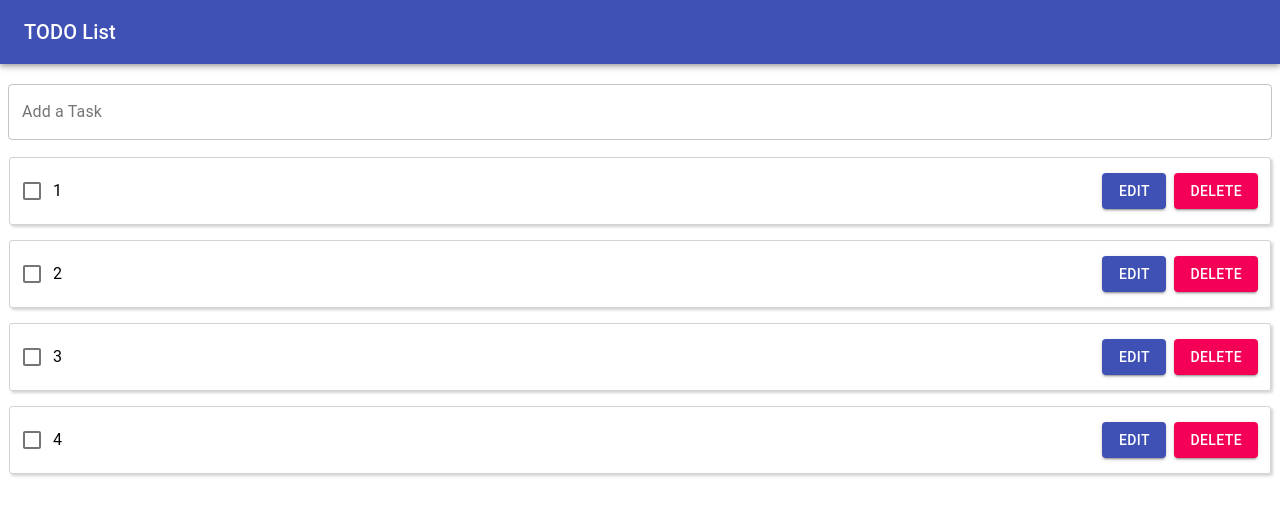
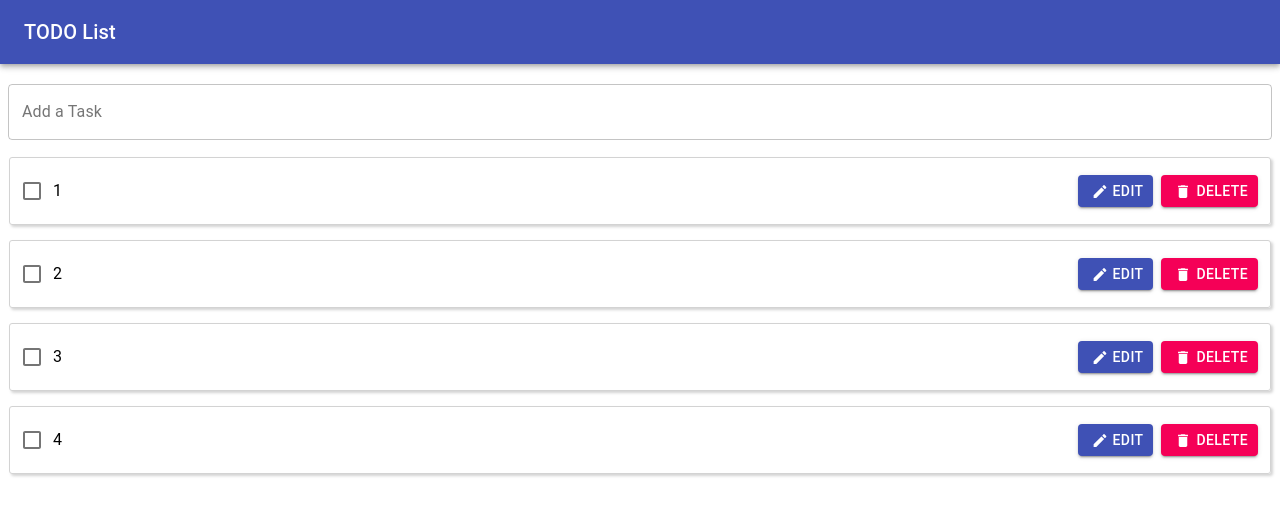
Before and after one commit to comconToukir/todo-list-frontend, a React (Create React App) app: page / in a window 1280 px wide. Shown: the top 516 px of the page. Built offline with nearby package versions, Linux system fonts and the light colour scheme.

Commit message:
design revamp icon add

```diff
--- a/package.json
+++ b/package.json
@@ -4,6 +4,7 @@
   "private": true,
   "dependencies": {
     "@material-ui/core": "^4.12.4",
+    "@material-ui/icons": "^4.11.3",
     "@testing-library/jest-dom": "^5.14.1",
     "@testing-library/react": "^13.0.0",
     "@testing-library/user-event": "^13.2.1",
--- a/src/components/TaskItem/TaskItem.js
+++ b/src/components/TaskItem/TaskItem.js
@@ -5,6 +5,8 @@ import Button from '@material-ui/core/Button';
 import Checkbox from '@material-ui/core/Checkbox';
 import FormControlLabel from '@material-ui/core/FormControlLabel';
 import { Paper } from '@material-ui/core';
+import EditIcon from '@material-ui/icons/Edit';
+import DeleteIcon from '@material-ui/icons/Delete';
 
 
 
@@ -21,9 +23,14 @@ const useStyles = makeStyles((theme) => ({
     borderRadius: 3,
 
     "&:hover": {
-    border: "1px solid black",
+      border: "1px solid black",
+
+      "&.MuiSvgIcon-root": {
+        display: "none"
+      }
     }
   },
+
   paper: {
     padding: theme.spacing(2),
     textAlign: 'center',
@@ -41,12 +48,12 @@ const TaskItem = ({ item }) => {
   return (
     <Grid item container justifyContent='space-between' className={classes.gridItem} >
       <FormControlLabel control={<Checkbox name="checked" color="primary" />} label={item} />
-      <Grid container alignItems='center' style={{ width: "max-content"}}>
-        <Button variant="contained" color="primary" style={{ marginRight: 8 }}>
-          Edit
+      <Grid container alignItems='center' style={{ width: "max-content" }}>
+        <Button variant="contained" color="primary" style={{ marginRight: 8, padding: "4px 10px" }}>
+          <EditIcon className="action-icon" style={{ height: 17, marginRight: 1}} />Edit
         </Button>
-        <Button variant="contained" color="secondary">
-          Delete
+        <Button variant="contained" color="secondary" style={{padding: "4px 10px"}}>
+          <DeleteIcon style={{ height: 17, marginRight: 1}} />Delete
         </Button>
       </Grid>
     </Grid>
```
Also changed, not shown: 1 other file (tests, documents, lock files or other folders).
